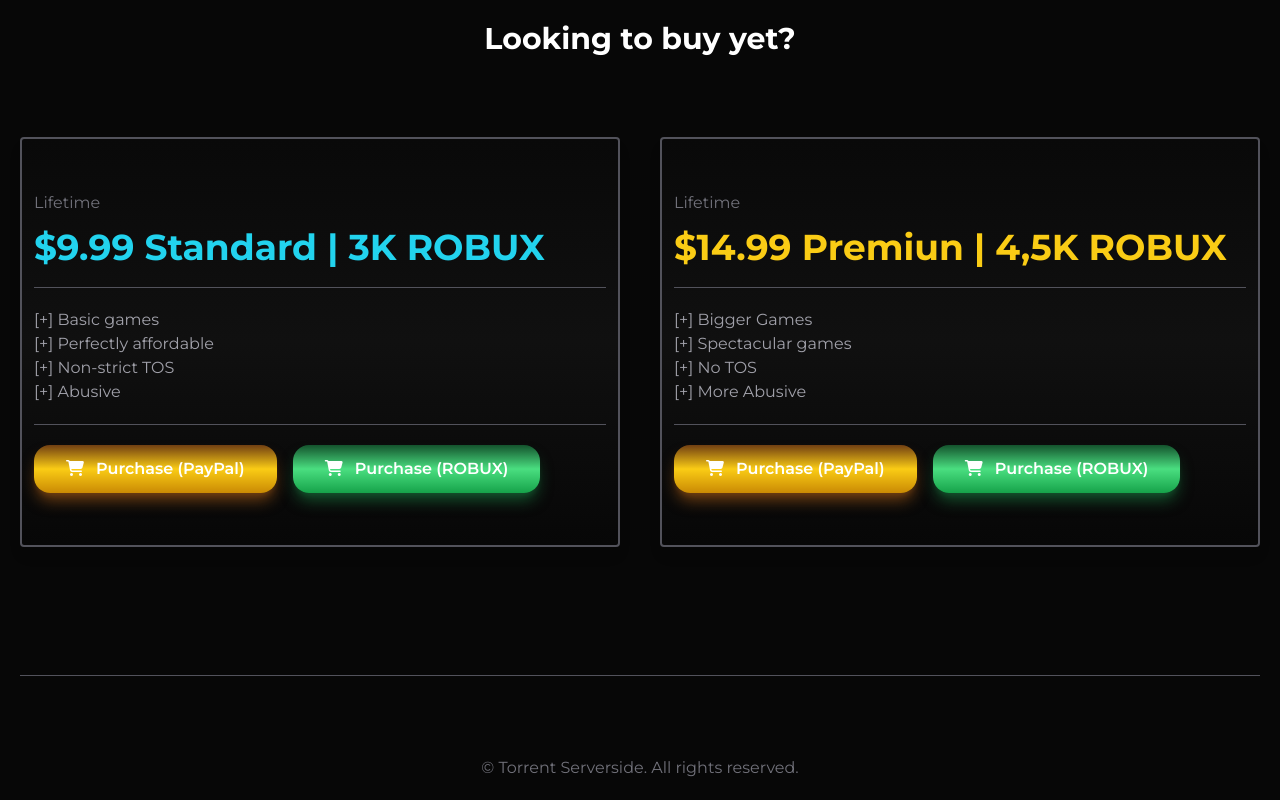
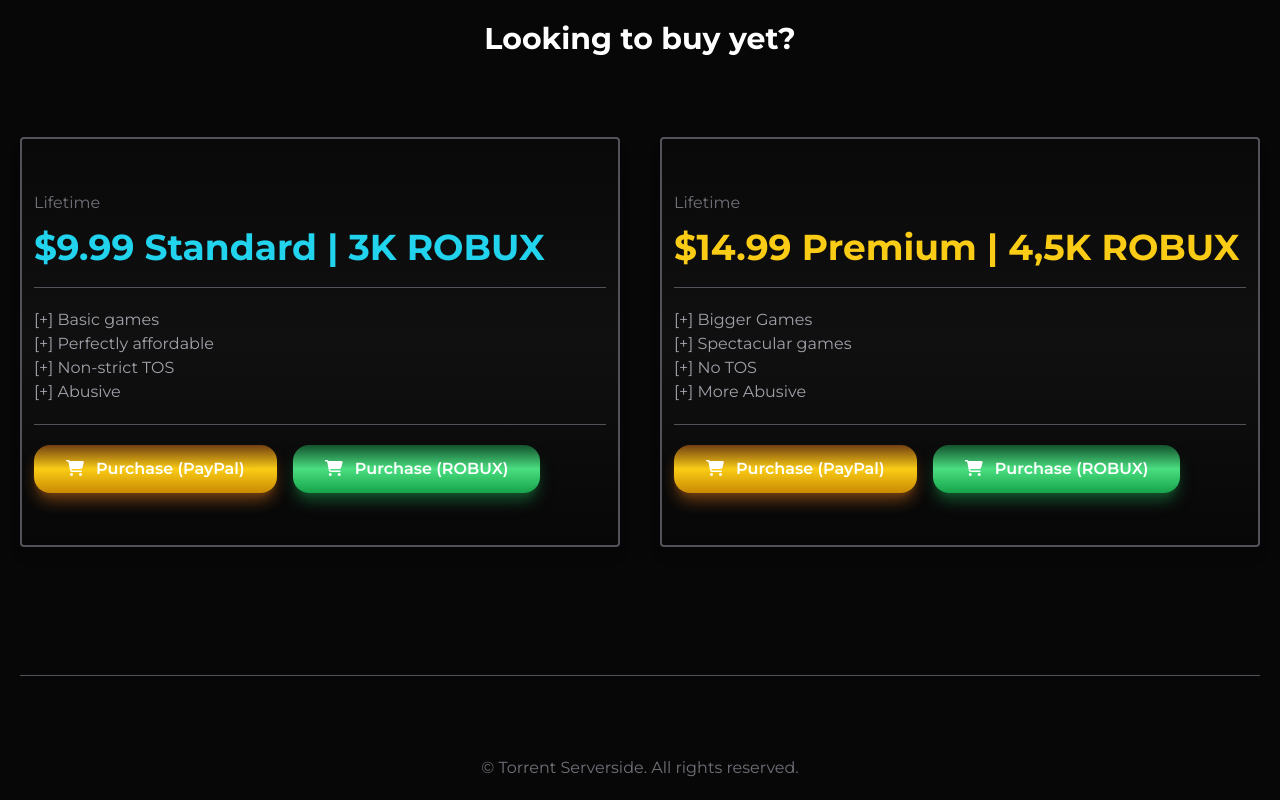
Before and after one commit to sturmgeisty/torrent, a website: page public/index.html in a window 1280 px wide. Shown: the part 2795-3595 px from the top of the page. Drawn offline with nearby package versions, Linux system fonts and the light colour scheme.

Commit message:
Update index.html

```diff
--- a/public/index.html
+++ b/public/index.html
@@ -288,7 +288,7 @@
                     <div class="p-3 hover:border-green-800 shadow-lg hover:shadow-green-800   h-11/12 bg-gradient-to-b from-[#090909] via-[#101010] to-[#070707]	text-center border-2 border-zinc-600 rounded duration-500 hover:scale-105">
                         <div class="text-start mt-10 border-b border-zinc-600">
                             <p class="text-zinc-500 mb-3">Lifetime</p>
-                             <h1 class="text-yellow-400 font-bold text-4xl mb-5">$14.99 Premiun | 4,5K ROBUX</h1>
+                             <h1 class="text-yellow-400 font-bold text-4xl mb-5">$14.99 Premium | 4,5K ROBUX</h1>
 
                         </div>
                         <div class="text-start mt-5 border-b border-zinc-600">
```
